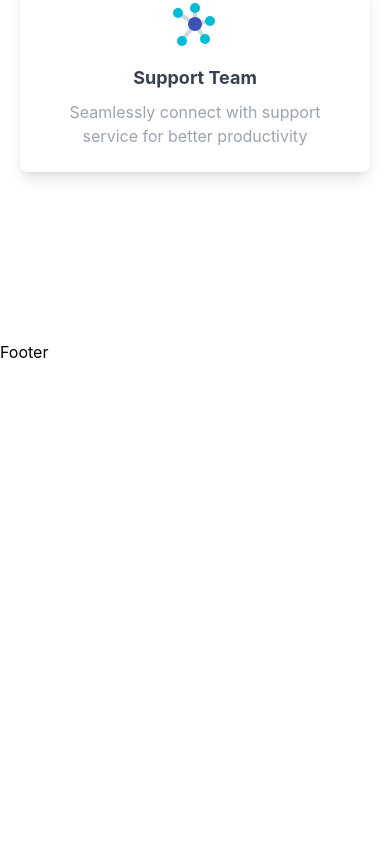
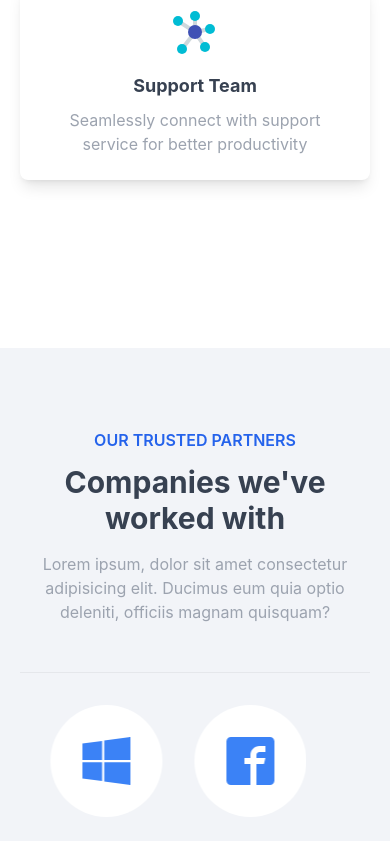
Before and after one commit to ziaul-hoque4820/Web-Code-Agency-Website, a React (Vite) app: page / in a window 390 px wide. Shown: the part 1877-2718 px from the top of the page. Before the commit the page ends 2241 px from the top, so only its background shows below. Built offline with nearby package versions, Linux system fonts and the light colour scheme.

Commit message:
Companies logos section design done

```diff
--- a/src/App.css
+++ b/src/App.css
@@ -0,0 +1,49 @@
+/* Default: large screens */
+@keyframes scroll {
+    0% {
+        transform: translateX(180%);
+    }
+
+    100% {
+        transform: translateX(-100%);
+    }
+}
+
+.animate-scroll {
+    display: inline-flex;
+    animation: scroll 15s linear infinite;
+}
+
+/* Medium devices (tablets) */
+@media (max-width: 1024px) {
+    @keyframes scroll-md {
+        0% {
+            transform: translateX(85%);
+        }
+
+        100% {
+            transform: translateX(-100%);
+        }
+    }
+
+    .animate-scroll {
+        animation: scroll-md 10s linear infinite;
+    }
+}
+
+/* Small devices (mobiles) */
+@media (max-width: 640px) {
+    @keyframes scroll-sm {
+        0% {
+            transform: translateX(45%);
+        }
+
+        100% {
+            transform: translateX(-100%);
+        }
+    }
+
+    .animate-scroll {
+        animation: scroll-sm 8s linear infinite;
+    }
+}
--- /dev/null
+++ b/src/components/HeadingSection.jsx
@@ -0,0 +1,17 @@
+import React from 'react'
+
+function HeadingSection({subheading, heading, description}) {
+    return (
+
+        <div className='text-center mb-12'>
+            <p className='text-blue-600 font-semibold uppercase'>{subheading}</p>
+            <h2 className='text-3xl lg:text-4xl font-bold text-gray-700 mt-3'>{heading}</h2>
+            {
+                description && <p className='text-gray-400 mt-4'>{description}</p>
+            }
+        </div>
+
+    )
+}
+
+export default HeadingSection
--- a/src/main.jsx
+++ b/src/main.jsx
@@ -2,6 +2,7 @@ import { StrictMode } from 'react'
 import { createRoot } from 'react-dom/client'
 import { BrowserRouter, Route, Routes } from "react-router";
 import './index.css'
+import './App.css'
 import App from './App.jsx'
 import Home from './pages/home/Home.jsx';
 
--- /dev/null
+++ b/src/pages/home/CompanyLogos.jsx
@@ -0,0 +1,42 @@
+import React from 'react'
+import HeadingSection from '../../components/HeadingSection'
+import { BsApple } from "react-icons/bs";
+import { FaAmazon, FaGoogle } from "react-icons/fa";
+import { TfiMicrosoftAlt } from "react-icons/tfi";
+import { ImFacebook2 } from "react-icons/im";
+
+
+const logos = [
+    { icon: BsApple, name: "Apple" },
+    { icon: FaGoogle, name: "Google" },
+    { icon: FaAmazon, name: "Amazon" },
+    { icon: TfiMicrosoftAlt, name: "Microsoft" },
+    { icon: ImFacebook2, name: "Facebook" },
+]
+
+
+function CompanyLogos() {
+    return (
+        <div className='bg-colorBg'>
+            <div className='max-w-screen-2xl container mx-auto py-20 px-5'>
+                <HeadingSection heading="Companies we've worked with" subheading="Our Trusted Partners" description="Lorem ipsum, dolor sit amet consectetur adipisicing elit. Ducimus eum quia optio deleniti, officiis magnam quisquam?" />
+
+                {/* logo container  */}
+                <div className='relative overflow-hidden border-y-[1px] p-8'>
+                    <div className='flex items-center justify-around md:space-x-14 space-x-8 animate-scroll'>
+                        {
+                            logos.map((logo, index) => (
+                                <div key={index} className='flex justify-center items-center bg-white rounded-full p-6 w-28 h-28 hover:scale-110 transition transform'>
+                                    <logo.icon className='text-blue-500 text-5xl ' title={logo.name} />
+                                </div>
+                            ))
+                        }
+                    </div>
+                </div>
+            </div>
+
+        </div>
+    )
+}
+
+export default CompanyLogos
--- a/src/pages/home/Home.jsx
+++ b/src/pages/home/Home.jsx
@@ -1,12 +1,14 @@
 import React from 'react'
 import HeroSection from './HeroSection'
 import ToolsSection from './ToolsSection'
+import CompanyLogos from './CompanyLogos'
 
 function Home() {
   return (
     <div>
       <HeroSection />
       <ToolsSection />
+      <CompanyLogos />
     </div>
   )
 }
--- a/src/pages/home/ToolsSection.jsx
+++ b/src/pages/home/ToolsSection.jsx
@@ -1,6 +1,7 @@
 import React from 'react'
 import { FcSettings, FcSmartphoneTablet, FcMindMap } from "react-icons/fc";
 import { FaCode } from "react-icons/fa6";
+import HeadingSection from '../../components/HeadingSection';
 
 
 const tools = [
@@ -32,10 +33,11 @@ function ToolsSection() {
     return (
         <div className='max-w-screen-2xl container mx-auto py-20 px-5'>
             {/* heading section  */}
-            <div className='text-center mb-10'>
+            {/* <div className='text-center mb-10'>
                 <p className='text-blue-600 font-semibold uppercase'>The Tools you need</p>
                 <h2 className='text-3xl lg:text-4xl font-bold text-gray-700 mt-3'>All-in-One-solution for your projects</h2>
-            </div>
+            </div> */}
+            <HeadingSection  subheading="The Tool you need" heading="All-in-One-solution for your projects" />
 
             {/* tools section  */}
             <div className='grid grid-cols-1 sm:grid-cols-2 md:grid-cols-3 lg:grid-cols-4 gap-8 mb-16'>
```
